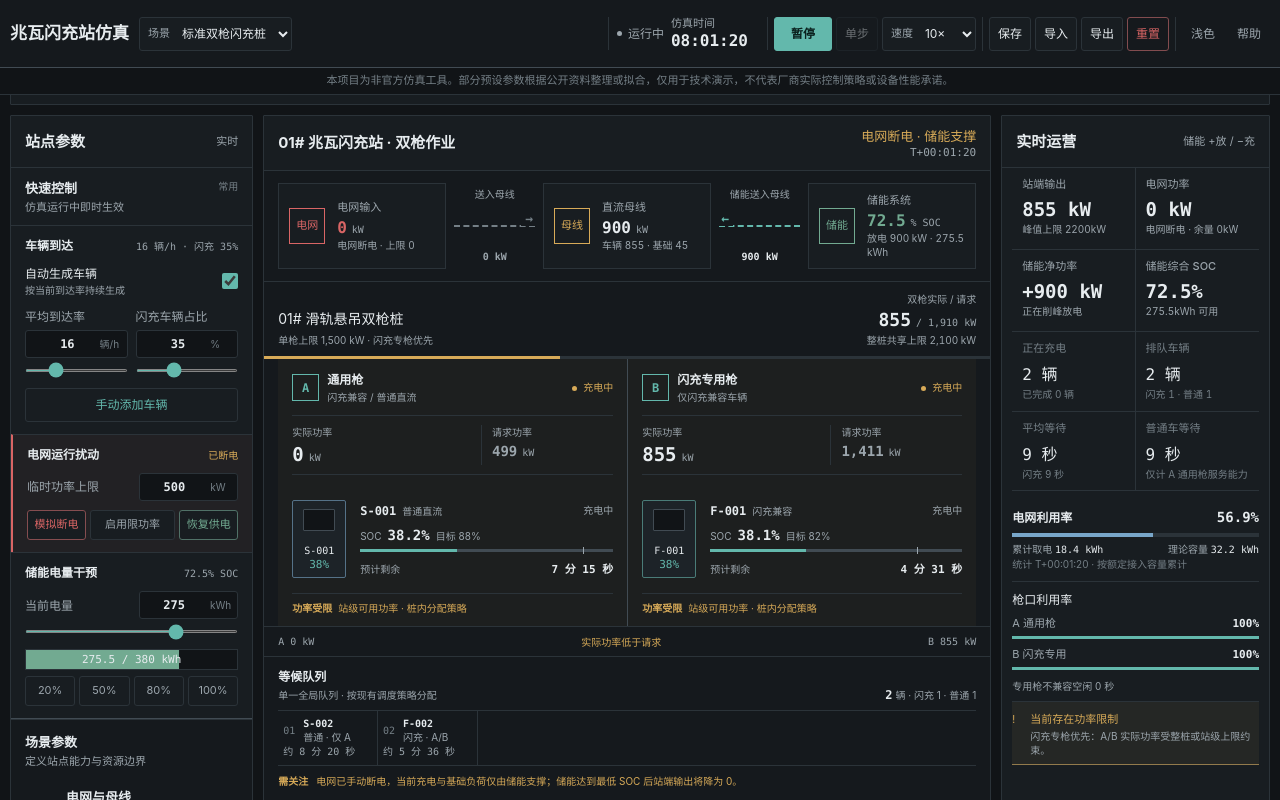
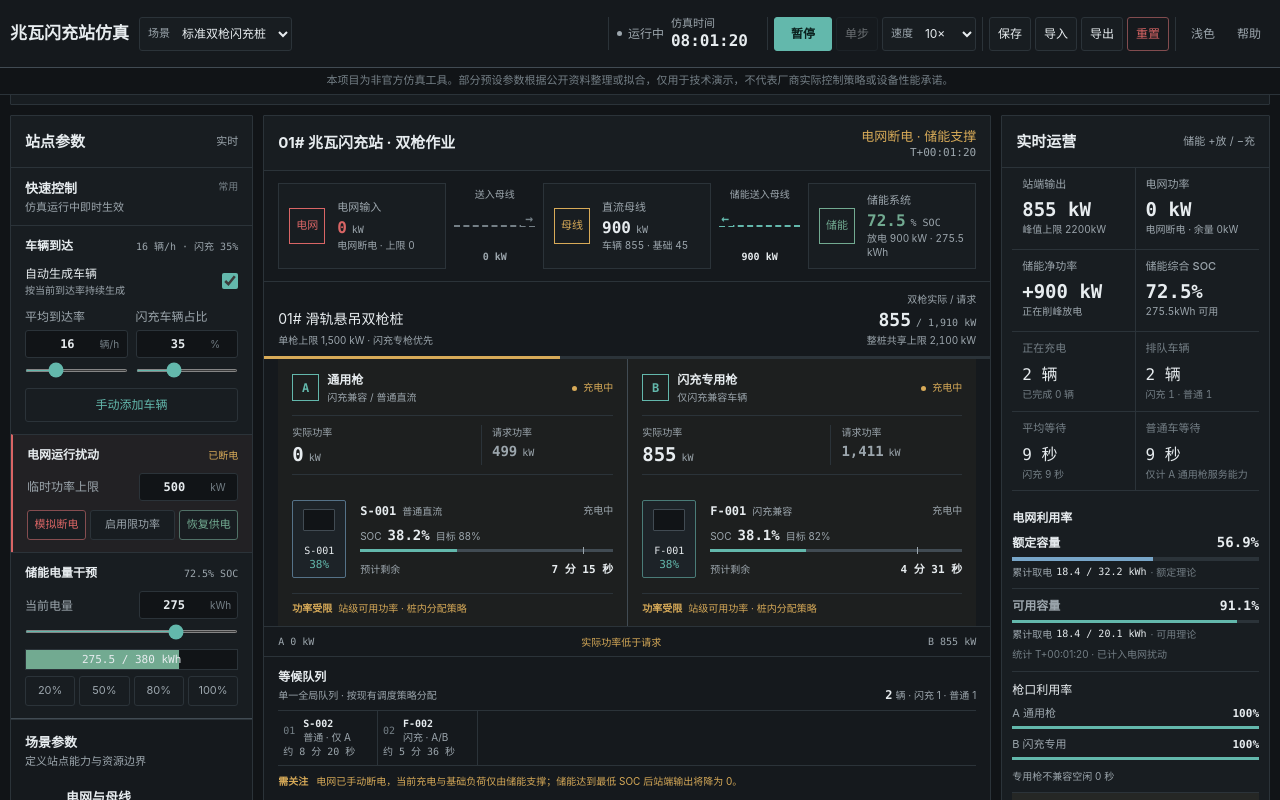
Before and after one commit to 787x/megawatt-flash-charge-simulator, a Next.js app: page / in a window 1280 px wide. Both pictures are taken after a click on the button "模拟断电". Built offline with nearby package versions, Linux system fonts and the light colour scheme.

Commit message:
feat: upgrade grid utilization telemetry

```diff
--- a/app/components/Dashboard.tsx
+++ b/app/components/Dashboard.tsx
@@ -9,7 +9,8 @@ import {
   estimateRemainingChargeTime,
   estimateVehicleWaitTime,
   getEffectiveGridLimit,
-  getGridUtilizationPercent,
+  getGridAvailableCapacityUtilizationPercent,
+  getGridRatedCapacityUtilizationPercent,
   getConfigForScenario,
   setGridControl,
   setStorageEnergy,
@@ -258,6 +259,17 @@ function MetricCard({ label, value, note, accent }: { label: string; value: stri
   );
 }
 
+function GridUtilizationRow({ label, accessibleLabel, percent, importEnergyKWh, capacityEnergyKWh, capacityLabel, secondary = false }: { label: string; accessibleLabel: string; percent: number | null; importEnergyKWh: number; capacityEnergyKWh: number; capacityLabel: string; secondary?: boolean }) {
+  const progress = Math.min(100, Math.max(0, percent ?? 0));
+  return (
+    <div className={`grid-utilization-row ${secondary ? "secondary" : ""}`} aria-label={accessibleLabel}>
+      <div className="grid-utilization-heading"><span>{label}</span><strong>{percent === null ? "—" : `${percent.toFixed(1)}%`}</strong></div>
+      <i role="progressbar" aria-label={accessibleLabel} aria-valuemin={0} aria-valuemax={100} aria-valuenow={percent === null ? undefined : Number(percent.toFixed(1))}><em style={{ width: `${progress}%` }} /></i>
+      <small>累计取电 <b>{formatEnergy(importEnergyKWh)} / {formatEnergy(capacityEnergyKWh)} kWh</b><span>· {capacityLabel}</span></small>
+    </div>
+  );
+}
+
 export function Dashboard() {
   const [config, setConfig] = useState<SimulationConfig>(baseConfig);
   const [state, setState] = useState<SimulationState>(() => createInitialState(baseConfig));
@@ -367,8 +379,9 @@ export function Dashboard() {
   const allWaits = [...flashWaits, ...standardWaits];
   const activeLimit = connectors.some((item) => item.requestedPowerKw > item.actualPowerKw + 1);
   const gridStatusLabel = state.gridControl.mode === "outage" ? "电网断电" : state.gridControl.mode === "limited" ? `限功率 ${Math.round(effectiveGridLimit)}kW` : "正常供电";
-  const gridUtilizationPercent = getGridUtilizationPercent(state);
-  const gridUtilizationProgress = Math.min(100, Math.max(0, gridUtilizationPercent ?? 0));
+  const ratedGridUtilizationPercent = getGridRatedCapacityUtilizationPercent(state);
+  const availableGridUtilizationPercent = getGridAvailableCapacityUtilizationPercent(state);
+  const hasGridDisturbanceOccurred = state.hasGridDisturbanceOccurred ?? false;
   const standardWaiting = state.queue.filter((id) => state.vehicles.find((vehicle) => vehicle.id === id)?.chargingClass === "standard_dc").length;
   const flashWaiting = state.queue.length - standardWaiting;
   const pile = state.piles[0];
@@ -644,11 +657,11 @@ export function Dashboard() {
             <MetricCard label="平均等待" value={formatDuration(average(allWaits))} note={`闪充 ${formatDuration(average(flashWaits))}`} />
             <MetricCard label="普通车等待" value={formatDuration(average(standardWaits))} note="仅计 A 通用枪服务能力" accent={standardWaits.length && average(standardWaits) > average(flashWaits) * 1.5 ? "red" : undefined} />
           </div>
-          <section className="grid-utilization-panel" aria-label="电网利用率累计统计">
-            <div className="grid-utilization-heading"><h3>电网利用率</h3><strong>{gridUtilizationPercent === null ? "—" : `${gridUtilizationPercent.toFixed(1)}%`}</strong></div>
-            <i role="progressbar" aria-label="电网利用率" aria-valuemin={0} aria-valuemax={100} aria-valuenow={gridUtilizationPercent === null ? undefined : Number(gridUtilizationPercent.toFixed(1))}><em style={{ width: `${gridUtilizationProgress}%` }} /></i>
-            <p><span>累计取电 <b>{formatEnergy(state.cumulativeGridImportEnergyKWh ?? 0)} kWh</b></span><span>理论容量 <b>{formatEnergy(state.cumulativeRatedGridCapacityEnergyKWh ?? 0)} kWh</b></span></p>
-            <small>统计 T+{formatTime(state.timeSec)} · 按额定接入容量累计</small>
+          <section className={`grid-utilization-panel ${hasGridDisturbanceOccurred ? "split" : ""}`} aria-label="累计电网利用率">
+            {hasGridDisturbanceOccurred && <h3>电网利用率</h3>}
+            <GridUtilizationRow label={hasGridDisturbanceOccurred ? "额定容量" : "电网利用率"} accessibleLabel="电网额定容量利用率" percent={ratedGridUtilizationPercent} importEnergyKWh={state.cumulativeGridImportEnergyKWh ?? 0} capacityEnergyKWh={state.cumulativeRatedGridCapacityEnergyKWh ?? 0} capacityLabel={hasGridDisturbanceOccurred ? "额定理论" : "理论容量"} />
+            {hasGridDisturbanceOccurred && <GridUtilizationRow label="可用容量" accessibleLabel="电网可用容量利用率" percent={availableGridUtilizationPercent} importEnergyKWh={state.cumulativeGridImportEnergyKWh ?? 0} capacityEnergyKWh={state.cumulativeAvailableGridCapacityEnergyKWh ?? 0} capacityLabel="可用理论" secondary />}
+            <small className="grid-utilization-time">统计 T+{formatTime(state.timeSec)}{hasGridDisturbanceOccurred ? " · 已计入电网扰动" : " · 按额定接入容量累计"}</small>
           </section>
           <div className="utilization-panel"><h3>枪口利用率</h3><div className="utilization-row"><div className="utilization-label"><span>A 通用枪</span><b>{state.timeSec ? Math.round(connectorA.busySec / state.timeSec * 100) : 0}%</b></div><i><em style={{ width: `${state.timeSec ? Math.min(100, connectorA.busySec / state.timeSec * 100) : 0}%` }} /></i></div><div className="utilization-row"><div className="utilization-label"><span>B 闪充专用</span><b>{state.timeSec ? Math.round(connectorB.busySec / state.timeSec * 100) : 0}%</b></div><i><em style={{ width: `${state.timeSec ? Math.min(100, connectorB.busySec / state.timeSec * 100) : 0}%` }} /></i></div><small>专用枪不兼容空闲 {formatDuration(connectorB.incompatibleIdleSec)}</small></div>
           <div className={`limit-card ${activeLimit ? "active" : ""}`}><span>{activeLimit ? "!" : "✓"}</span><div><strong>{activeLimit ? "当前存在功率限制" : "功率约束均满足"}</strong><p>{activeLimit ? `${policyNames[config.pilePolicy]}：A/B 实际功率受整桩或站级上限约束。` : "单枪 ≤1500kW · 整桩 ≤2100kW"}</p></div></div>
--- a/app/globals.css
+++ b/app/globals.css
@@ -350,15 +350,22 @@ input[type="range"] { width: 100%; height: 3px; accent-color: var(--cyan); }
 .metrics-panel .metric-card:nth-child(n+5) > span { color: var(--faint); }
 .metrics-panel .metric-card:nth-child(n+5) > strong { margin-top: 4px; font-size: 16px; font-weight: 550; }
 .grid-utilization-panel { margin: 0 10px; padding: 10px 0 9px; border-bottom: 1px solid var(--line); }
+.grid-utilization-panel > h3 { margin: 0 0 7px; font-size: 12px; font-weight: 650; }
+.grid-utilization-row + .grid-utilization-row { margin-top: 8px; padding-top: 8px; border-top: 1px solid var(--line); }
 .grid-utilization-heading { display: grid; grid-template-columns: minmax(0, 1fr) auto; align-items: baseline; gap: 10px; }
-.grid-utilization-heading h3 { margin: 0; font-size: 12px; font-weight: 650; }
+.grid-utilization-heading span { color: var(--text); font-size: 12px; font-weight: 650; }
 .grid-utilization-heading strong { color: var(--text); font: 600 14px Consolas, "SFMono-Regular", monospace; font-variant-numeric: tabular-nums lining-nums; text-align: right; }
-.grid-utilization-panel > i { display: block; height: 4px; margin-top: 6px; background: var(--line); overflow: hidden; }
-.grid-utilization-panel > i em { display: block; height: 100%; background: var(--blue); }
-.grid-utilization-panel p { display: flex; flex-wrap: wrap; justify-content: space-between; gap: 2px 10px; margin: 6px 0 0; color: var(--muted); font-size: 10px; line-height: 1.35; }
-.grid-utilization-panel p span { min-width: 0; white-space: nowrap; }
-.grid-utilization-panel p b { color: var(--text); font: 500 10px Consolas, "SFMono-Regular", monospace; font-variant-numeric: tabular-nums lining-nums; }
-.grid-utilization-panel > small { display: block; margin-top: 2px; color: var(--faint); font-size: 10px; line-height: 1.35; }
+.grid-utilization-row > i { display: block; height: 4px; margin-top: 6px; background: var(--line); overflow: hidden; }
+.grid-utilization-row > i em { display: block; height: 100%; background: var(--blue); }
+.grid-utilization-row > small { display: flex; flex-wrap: wrap; gap: 2px 4px; margin-top: 5px; color: var(--muted); font-size: 10px; line-height: 1.35; }
+.grid-utilization-row > small b { color: var(--text); font: 500 10px Consolas, "SFMono-Regular", monospace; font-variant-numeric: tabular-nums lining-nums; }
+.grid-utilization-row > small span { color: var(--faint); white-space: nowrap; }
+.grid-utilization-row.secondary .grid-utilization-heading span { color: var(--muted); font-weight: 600; }
+.grid-utilization-row.secondary .grid-utilization-heading strong { font-size: 13px; }
+.grid-utilization-row.secondary > i { height: 3px; }
+.grid-utilization-row.secondary > i em { background: var(--cyan); }
+.grid-utilization-time { display: block; margin-top: 4px; color: var(--faint); font-size: 10px; line-height: 1.35; }
+.grid-utilization-panel.split .grid-utilization-time { margin-top: 7px; }
 .utilization-panel { margin: 0 10px; padding: 9px 0 8px; border: 0; border-bottom: 1px solid var(--line); background: transparent; }
 .utilization-panel h3 { margin: 0 0 8px; font-size: 12px; }
 .utilization-row { margin: 0 0 8px; }
--- a/app/simulation/engine.ts
+++ b/app/simulation/engine.ts
@@ -180,6 +180,8 @@ export function createInitialState(config: SimulationConfig = baseConfig): Simul
     chargingPowerKw: 0,
     cumulativeGridImportEnergyKWh: 0,
     cumulativeRatedGridCapacityEnergyKWh: 0,
+    cumulativeAvailableGridCapacityEnergyKWh: 0,
+    hasGridDisturbanceOccurred: false,
     randomState: config.randomSeed || 1,
     nextAutoArrivalSec: Math.max(15, 3600 / Math.max(1, config.arrivalRatePerHour)),
     events: [],
@@ -227,16 +229,23 @@ export function getEffectiveGridLimit(state: SimulationState, config: Simulation
   return Math.max(0, config.gridMaxPowerKw);
 }
 
-export function getGridUtilizationPercent(state: SimulationState): number | null {
+export function getGridRatedCapacityUtilizationPercent(state: SimulationState): number | null {
   const ratedCapacityEnergyKWh = state.cumulativeRatedGridCapacityEnergyKWh ?? 0;
   if (ratedCapacityEnergyKWh <= EPSILON) return null;
   return (state.cumulativeGridImportEnergyKWh ?? 0) / ratedCapacityEnergyKWh * 100;
+}
+
+export function getGridAvailableCapacityUtilizationPercent(state: SimulationState): number | null {
+  const availableCapacityEnergyKWh = state.cumulativeAvailableGridCapacityEnergyKWh ?? 0;
+  if (availableCapacityEnergyKWh <= EPSILON) return null;
+  return (state.cumulativeGridImportEnergyKWh ?? 0) / availableCapacityEnergyKWh * 100;
 }
 
 export function setGridControl(input: SimulationState, mode: GridControlMode, temporaryLimitKw?: number): SimulationState {
   const state = structuredClone(input);
   const nextLimit = Math.max(0, Math.round(temporaryLimitKw ?? state.gridControl.temporaryLimitKw));
   state.gridControl = { mode, temporaryLimitKw: nextLimit };
+  state.hasGridDisturbanceOccurred = Boolean(state.hasGridDisturbanceOccurred || mode === "limited" || mode === "outage");
   if (mode === "outage") addEvent(state, "grid_outage", "手动触发电网断电，站点切换为储能支撑", "warning");
   else if (mode === "limited") addEvent(state, "grid_limit_changed", `电网临时限功率设为 ${nextLimit}kW`, "warning");
   else addEvent(state, "grid_restored", "电网已恢复正常供电", "success");
@@ -489,6 +498,7 @@ function updateEnergy(state: SimulationState, config: SimulationConfig) {
 function updateGridEnergyStatistics(state: SimulationState, config: SimulationConfig) {
   state.cumulativeGridImportEnergyKWh = (state.cumulativeGridImportEnergyKWh ?? 0) + Math.max(0, state.gridPowerKw) / 3600;
   state.cumulativeRatedGridCapacityEnergyKWh = (state.cumulativeRatedGridCapacityEnergyKWh ?? 0) + Math.max(0, config.gridMaxPowerKw) / 3600;
+  state.cumulativeAvailableGridCapacityEnergyKWh = (state.cumulativeAvailableGridCapacityEnergyKWh ?? 0) + getEffectiveGridLimit(state, config) / 3600;
 }
 
 function updateIncompatibleIdle(state: SimulationState) {
--- a/app/simulation/types.ts
+++ b/app/simulation/types.ts
@@ -219,6 +219,8 @@ export interface SimulationState {
   chargingPowerKw: number;
   cumulativeGridImportEnergyKWh: number;
   cumulativeRatedGridCapacityEnergyKWh: number;
+  cumulativeAvailableGridCapacityEnergyKWh: number;
+  hasGridDisturbanceOccurred: boolean;
   randomState: number;
   nextAutoArrivalSec: number;
   events: SimulationEvent[];
```
Also changed, not shown: 1 other file (tests, documents, lock files or other folders).
